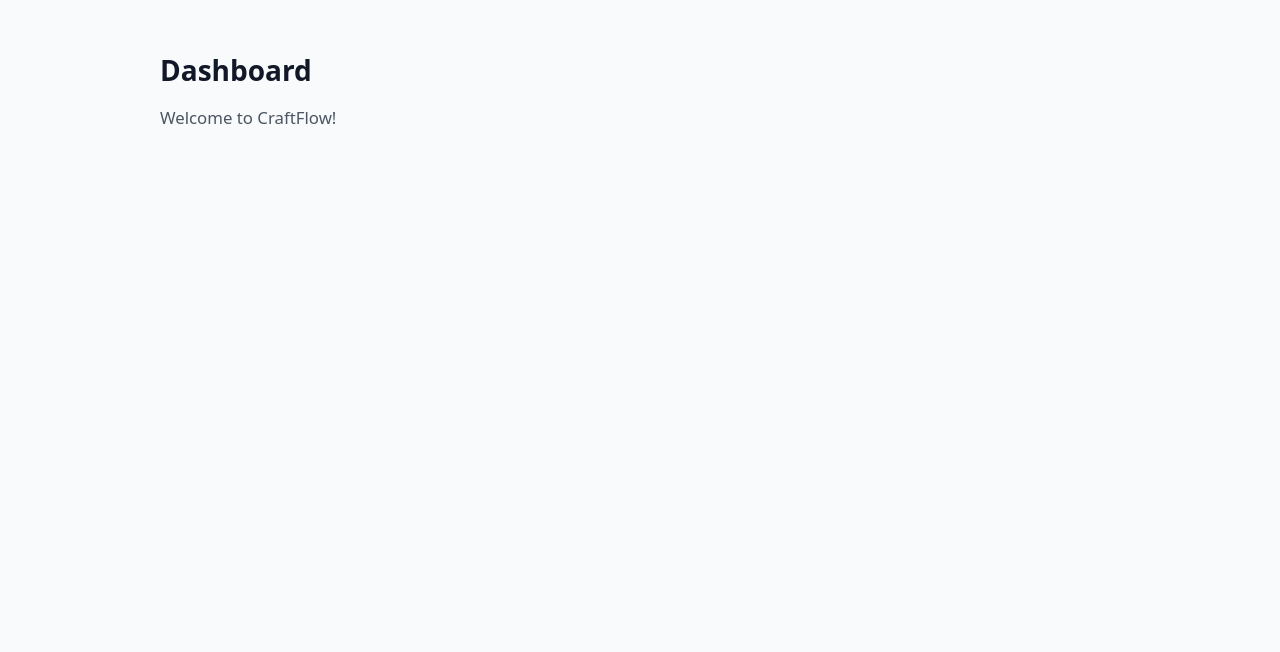
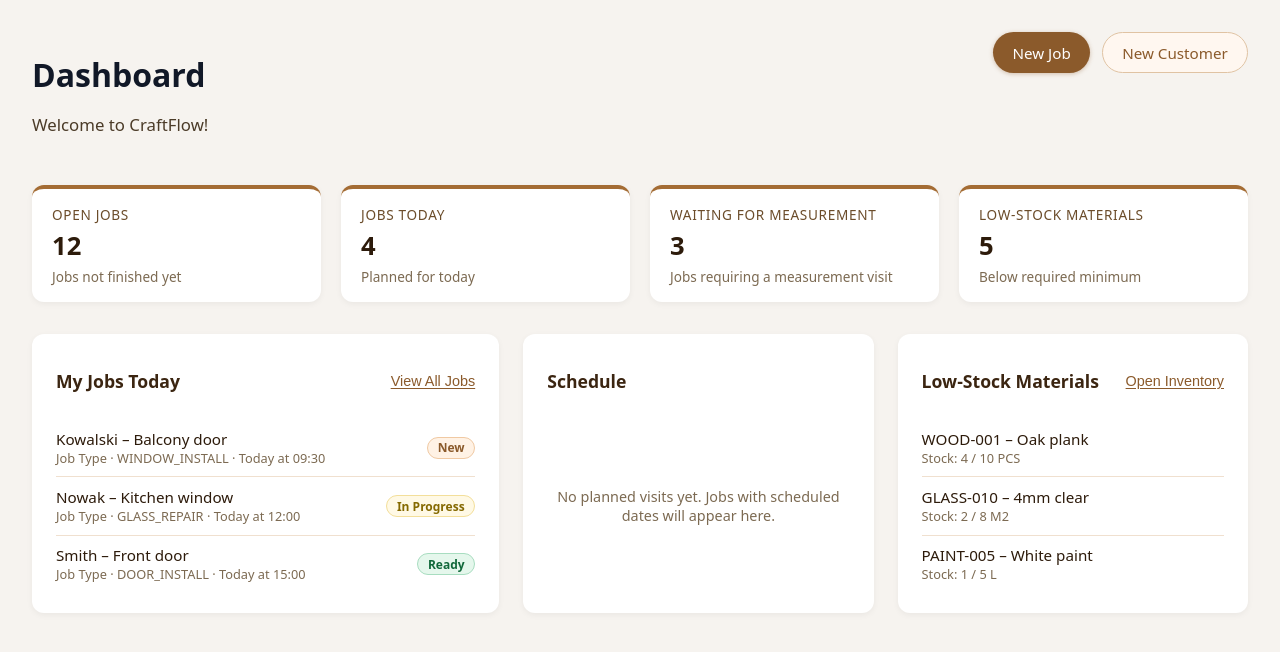
Before and after one commit to Kotvitz/craftflow-frontend, a React (Vite) app: page /dashboard in a window 1280 px wide. Shown: the top 652 px of the page. Built offline with nearby package versions, Linux system fonts and the light colour scheme.

Commit message:
feat: add basic dashboard layout and styling

```diff
--- a/src/pages/dashboard/DashboardPage.module.css
+++ b/src/pages/dashboard/DashboardPage.module.css
@@ -1,22 +1,242 @@
 .pageWrapper {
   padding: 2rem;
-  background: #f9fafb;
+  background: #f6f3ef;
   min-height: 100vh;
 }
 
-.content {
-  max-width: 960px;
-  margin: 0 auto;
+.headerRow {
+  display: flex;
+  align-items: flex-start;
+  justify-content: space-between;
+  gap: 1.5rem;
+  margin-bottom: 2rem;
 }
 
 .title {
-  font-size: 1.75rem;
-  font-weight: 600;
+  font-size: 2rem;
+  font-weight: 700;
   color: #111827;
-  margin-bottom: 0.75rem;
+  margin-bottom: 0.35rem;
 }
 
 .welcomeText {
   font-size: 1.05rem;
-  color: #4b5563;
+  color: #4b3b28;
 }
+
+.headerActions {
+  display: flex;
+  gap: 0.75rem;
+  flex-shrink: 0;
+}
+
+.primaryButton,
+.secondaryButton {
+  padding: 0.6rem 1.2rem;
+  border-radius: 999px;
+  font-size: 0.95rem;
+  font-weight: 500;
+  border: 1px solid transparent;
+  cursor: pointer;
+  font-family: inherit;
+  transition: background-color 0.15s ease, color 0.15s ease,
+    border-color 0.15s ease, box-shadow 0.15s ease;
+}
+
+.primaryButton {
+  background-color: #8b5a2b;
+  color: #ffffff;
+  border: none;
+  box-shadow: 0 1px 4px rgba(139, 90, 43, 0.35);
+}
+
+.primaryButton:hover {
+  background-color: #7a4f26;
+}
+
+.secondaryButton {
+  background-color: #fff7f0;
+  color: #8b5a2b;
+  border-color: #e0c3a3;
+}
+
+.secondaryButton:hover {
+  background-color: #f0e0cf;
+}
+
+.statsGrid {
+  display: grid;
+  grid-template-columns: repeat(auto-fit, minmax(180px, 1fr));
+  gap: 1.25rem;
+  margin-bottom: 2rem;
+}
+
+.statCard {
+  background: #ffffff;
+  border-radius: 12px;
+  padding: 1rem 1.25rem;
+  border-top: 4px solid #a46c34;
+  box-shadow: 0 2px 6px rgba(0, 0, 0, 0.05);
+}
+
+.statLabel {
+  font-size: 0.85rem;
+  text-transform: uppercase;
+  letter-spacing: 0.05em;
+  color: #6b4c2a;
+  margin-bottom: 0.25rem;
+}
+
+.statValue {
+  font-size: 1.6rem;
+  font-weight: 700;
+  color: #2d1b0b;
+  margin-bottom: 0.25rem;
+}
+
+.statHint {
+  font-size: 0.85rem;
+  color: #7c6a52;
+}
+
+.mainGrid {
+  display: grid;
+  grid-template-columns: minmax(0, 2fr) minmax(0, 1.5fr) minmax(0, 1.5fr);
+  gap: 1.5rem;
+}
+
+.section {
+  background: #ffffff;
+  border-radius: 12px;
+  padding: 1.25rem 1.5rem;
+  box-shadow: 0 2px 6px rgba(0, 0, 0, 0.05);
+  display: flex;
+  flex-direction: column;
+}
+
+.sectionHeader {
+  display: flex;
+  align-items: center;
+  justify-content: space-between;
+  gap: 0.75rem;
+  margin-bottom: 0.75rem;
+}
+
+.sectionTitle {
+  font-size: 1.1rem;
+  font-weight: 600;
+  color: #3b2511;
+}
+
+.linkButton {
+  background: none;
+  border: none;
+  padding: 0;
+  font-size: 0.9rem;
+  font-weight: 500;
+  color: #8b5a2b;
+  cursor: pointer;
+  text-decoration: underline;
+  text-underline-offset: 2px;
+}
+
+.linkButton:hover {
+  color: #a46c34;
+}
+
+.list {
+  list-style: none;
+  padding: 0;
+  margin: 0;
+}
+
+.listItem {
+  display: flex;
+  justify-content: space-between;
+  align-items: center;
+  gap: 0.75rem;
+  padding: 0.6rem 0;
+  border-bottom: 1px solid #f0e0cf;
+}
+
+.listItem:last-child {
+  border-bottom: none;
+}
+
+.itemTitle {
+  font-size: 0.95rem;
+  font-weight: 500;
+  color: #2d1b0b;
+}
+
+.itemMeta {
+  font-size: 0.8rem;
+  color: #7c6a52;
+}
+
+.statusBadge {
+  padding: 0.1rem 0.6rem;
+  border-radius: 999px;
+  font-size: 0.75rem;
+  font-weight: 600;
+  border: 1px solid transparent;
+  white-space: nowrap;
+}
+
+.statusNew {
+  background-color: #fff2e5;
+  color: #8b5a2b;
+  border-color: #f0c9a3;
+}
+
+.statusMeasured {
+  background-color: #e6f0ff;
+  color: #254d8e;
+  border-color: #bfd0f5;
+}
+
+.statusInProgress {
+  background-color: #fff9e5;
+  color: #856900;
+  border-color: #f3df9a;
+}
+
+.statusReady {
+  background-color: #e5f7ec;
+  color: #11683a;
+  border-color: #a8ddc0;
+}
+
+.statusInstalled {
+  background-color: #dff3e8;
+  color: #0f5a32;
+  border-color: #8ccfae;
+}
+
+.statusDone {
+  background-color: #ececec;
+  color: #3d3d3d;
+  border-color: #d0d0d0;
+}
+
+.emptyState {
+  flex: 1;
+  display: flex;
+  align-items: center;
+  justify-content: center;
+  font-size: 0.9rem;
+  color: #7c6a52;
+  padding: 1rem 0;
+  text-align: center;
+}
+
+@media (max-width: 900px) {
+  .headerRow {
+    flex-direction: column;
+    align-items: flex-start;
+  }
+
+  .mainGrid {
+    grid-template-columns: 1fr;
+  }
+}
--- a/src/pages/dashboard/DashboardPage.tsx
+++ b/src/pages/dashboard/DashboardPage.tsx
@@ -6,9 +6,167 @@
 
   return (
     <div className={styles.pageWrapper}>
-      <div className={styles.content}>
-        <h1 className={styles.title}>{t("dashboard.title")}</h1>
-        <p className={styles.welcomeText}>{t("dashboard.welcome")}</p>
+      <div className={styles.headerRow}>
+        <div>
+          <h1 className={styles.title}>{t("dashboard.title")}</h1>
+          <p className={styles.welcomeText}>{t("dashboard.welcome")}</p>
+        </div>
+
+        <div className={styles.headerActions}>
+          <button className={styles.primaryButton}>
+            {t("dashboard.actions.newJob")}
+          </button>
+          <button className={styles.secondaryButton}>
+            {t("dashboard.actions.newCustomer")}
+          </button>
+        </div>
+      </div>
+
+      <div className={styles.statsGrid}>
+        <div className={styles.statCard}>
+          <div className={styles.statLabel}>
+            {t("dashboard.stats.openJobs")}
+          </div>
+          <div className={styles.statValue}>12</div>
+          <div className={styles.statHint}>
+            {t("dashboard.stats.openJobsHint")}
+          </div>
+        </div>
+
+        <div className={styles.statCard}>
+          <div className={styles.statLabel}>
+            {t("dashboard.stats.todayJobs")}
+          </div>
+          <div className={styles.statValue}>4</div>
+          <div className={styles.statHint}>
+            {t("dashboard.stats.todayJobsHint")}
+          </div>
+        </div>
+
+        <div className={styles.statCard}>
+          <div className={styles.statLabel}>
+            {t("dashboard.stats.waitingForMeasurement")}
+          </div>
+          <div className={styles.statValue}>3</div>
+          <div className={styles.statHint}>
+            {t("dashboard.stats.waitingForMeasurementHint")}
+          </div>
+        </div>
+
+        <div className={styles.statCard}>
+          <div className={styles.statLabel}>
+            {t("dashboard.stats.lowStock")}
+          </div>
+          <div className={styles.statValue}>5</div>
+          <div className={styles.statHint}>
+            {t("dashboard.stats.lowStockHint")}
+          </div>
+        </div>
+      </div>
+
+      <div className={styles.mainGrid}>
+        <section className={styles.section}>
+          <div className={styles.sectionHeader}>
+            <h2 className={styles.sectionTitle}>
+              {t("dashboard.section.myJobsToday")}
+            </h2>
+            <button className={styles.linkButton}>
+              {t("dashboard.viewAllJobs")}
+            </button>
+          </div>
+
+          <ul className={styles.list}>
+            <li className={styles.listItem}>
+              <div>
+                <div className={styles.itemTitle}>Kowalski – Balcony door</div>
+                <div className={styles.itemMeta}>
+                  {t("dashboard.labels.jobType")} · WINDOW_INSTALL ·{" "}
+                  {t("dashboard.labels.todayAt", { time: "09:30" })}
+                </div>
+              </div>
+              <span className={`${styles.statusBadge} ${styles.statusNew}`}>
+                {t("job.status.NEW")}
+              </span>
+            </li>
+
+            <li className={styles.listItem}>
+              <div>
+                <div className={styles.itemTitle}>Nowak – Kitchen window</div>
+                <div className={styles.itemMeta}>
+                  {t("dashboard.labels.jobType")} · GLASS_REPAIR ·{" "}
+                  {t("dashboard.labels.todayAt", { time: "12:00" })}
+                </div>
+              </div>
+              <span
+                className={`${styles.statusBadge} ${styles.statusInProgress}`}
+              >
+                {t("job.status.IN_PROGRESS")}
+              </span>
+            </li>
+
+            <li className={styles.listItem}>
+              <div>
+                <div className={styles.itemTitle}>Smith – Front door</div>
+                <div className={styles.itemMeta}>
+                  {t("dashboard.labels.jobType")} · DOOR_INSTALL ·{" "}
+                  {t("dashboard.labels.todayAt", { time: "15:00" })}
+                </div>
+              </div>
+              <span className={`${styles.statusBadge} ${styles.statusReady}`}>
+                {t("job.status.READY")}
+              </span>
+            </li>
+          </ul>
+        </section>
+
+        <section className={styles.section}>
+          <div className={styles.sectionHeader}>
+            <h2 className={styles.sectionTitle}>
+              {t("dashboard.section.schedule")}
+            </h2>
+          </div>
+          <div className={styles.emptyState}>
+            {t("dashboard.scheduleEmpty")}
+          </div>
+        </section>
+
+        <section className={styles.section}>
+          <div className={styles.sectionHeader}>
+            <h2 className={styles.sectionTitle}>
+              {t("dashboard.section.lowStock")}
+            </h2>
+            <button className={styles.linkButton}>
+              {t("dashboard.viewInventory")}
+            </button>
+          </div>
+
+          <ul className={styles.list}>
+            <li className={styles.listItem}>
+              <div>
+                <div className={styles.itemTitle}>WOOD-001 – Oak plank</div>
+                <div className={styles.itemMeta}>
+                  {t("dashboard.labels.stock")}: 4 / 10 PCS
+                </div>
+              </div>
+            </li>
+            <li className={styles.listItem}>
+              <div>
+                <div className={styles.itemTitle}>GLASS-010 – 4mm clear</div>
+                <div className={styles.itemMeta}>
+                  {t("dashboard.labels.stock")}: 2 / 8 M2
+                </div>
+              </div>
+            </li>
+            <li className={styles.listItem}>
+              <div>
+                <div className={styles.itemTitle}>PAINT-005 – White paint</div>
+                <div className={styles.itemMeta}>
+                  {t("dashboard.labels.stock")}: 1 / 5 L
+                </div>
+              </div>
+            </li>
+          </ul>
+        </section>
       </div>
     </div>
   );
```
